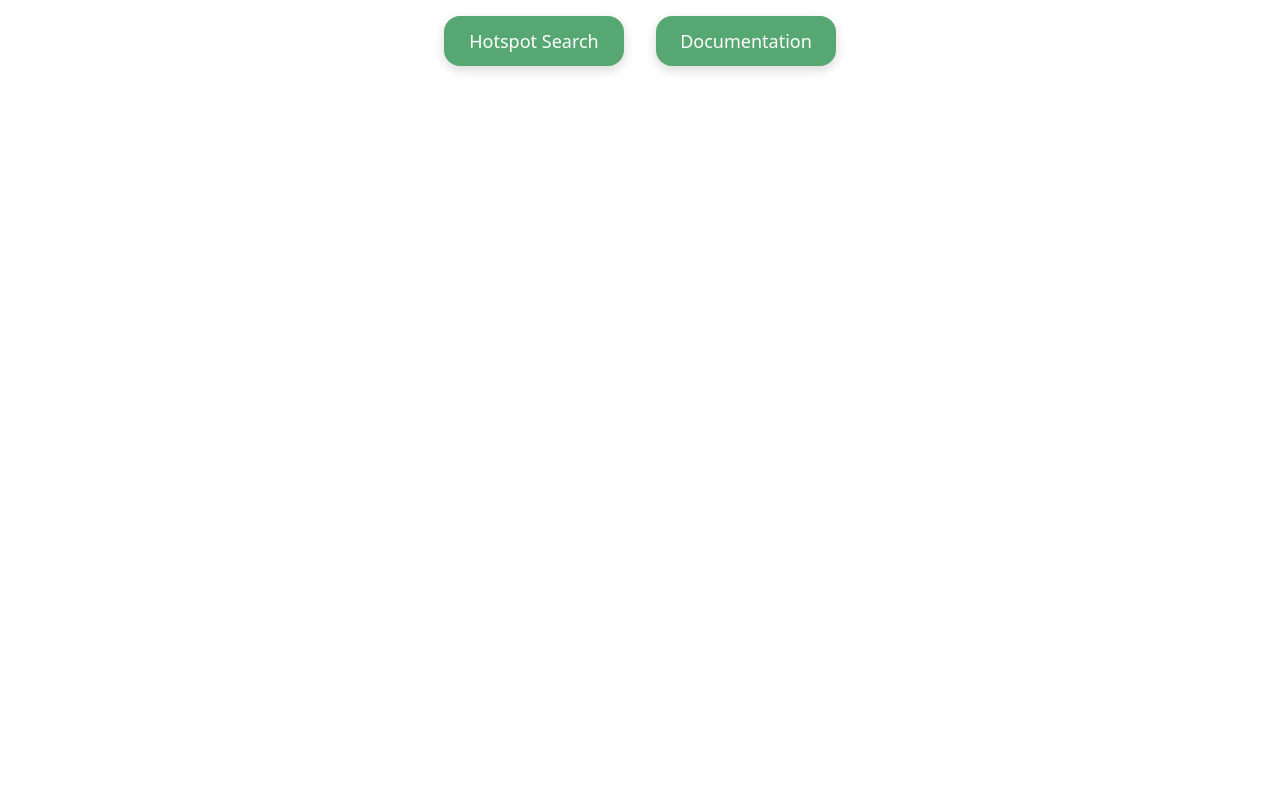
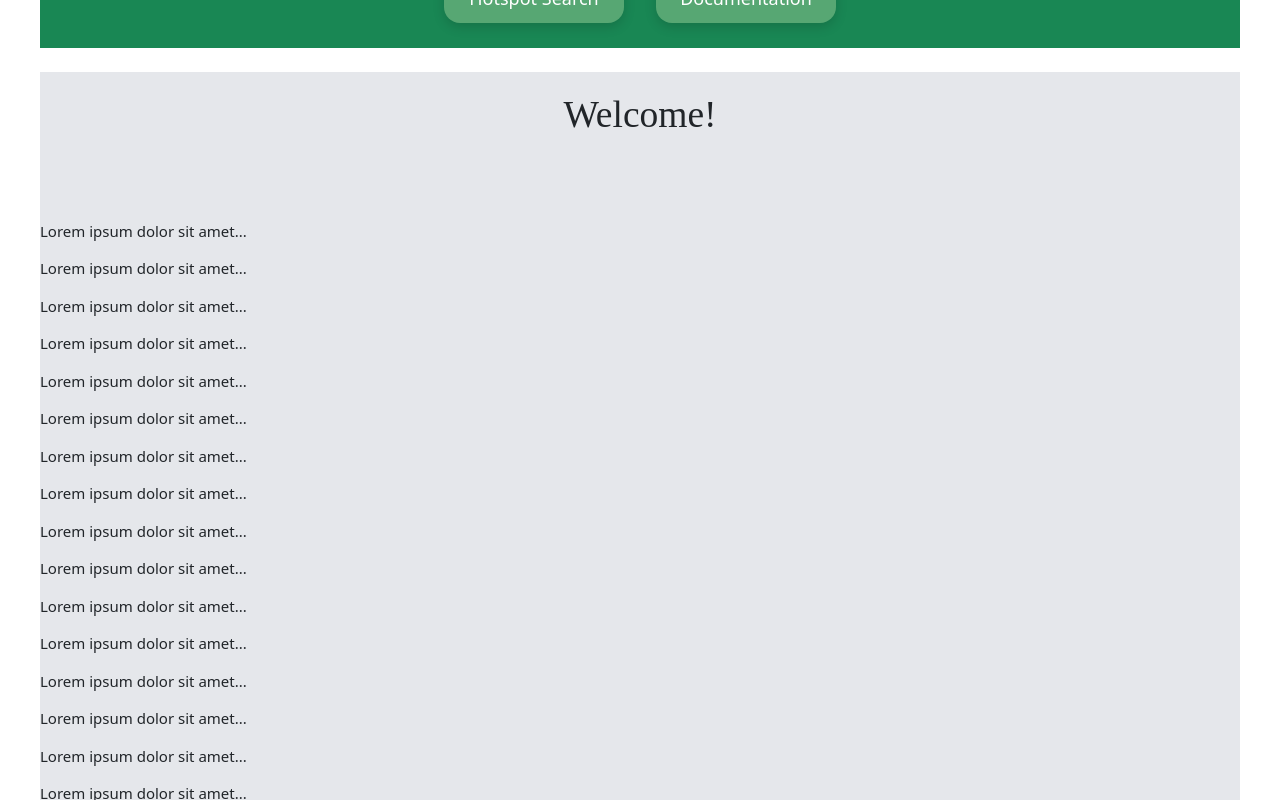
Before and after one commit to BrooktieFrogge/EBird_Hotspot_Ranker, a Vue app in the folder client/: page / in a window 1280 px wide. Built offline with nearby package versions, Linux system fonts and the light colour scheme.

Commit message:
fix so both pages work

```diff
--- a/client/src/components/HotspotAnalyticsReport.vue
+++ b/client/src/components/HotspotAnalyticsReport.vue
@@ -1,5 +1,6 @@
 <template>
   <div class="analytics-container">
+    <div class="bird-lists-container">
       <!-- LEFT SECTION: Table -->
       <div class="bird-table">
         <h2 class="section-title">Top 10 Birds</h2>
@@ -17,7 +18,7 @@
         >
           <div class="species-cell">
             <span class="index">{{ i + 1 }}.</span>
-          <span>{{ bird.name }}</span>
+            <span>{{ bird.species }}</span>
           </div>
 
           <div class="cell">{{ bird.data1 }}</div>
@@ -25,13 +26,40 @@
         </div>
       </div>
 
+      <!-- CUSTOM SELECTED BIRDS -->
+      <div class="bird-table" v-show="(analyticsStore.selectedBirds.length > 0)">
+        <h2 class="section-title">Custom Birds</h2>
+
+        <div class="table-header">
+          <div>Species</div>
+          <div>Data 1</div>
+          <div>Data 2</div>
+        </div>
+
+        <div
+          class="table-row"
+          v-for="(bird, i) in analyticsStore.selectedBirds"
+          :key="i"
+        >
+          <div class="species-cell">
+            <span class="index">{{ i + 1 }}.</span>
+            <span>{{ bird.species }}</span>
+          </div>
+
+          <div class="cell">{{ bird.data1 }}</div>
+          <div class="cell">{{ bird.data2 }}</div>
+        </div>
+      </div>
+
+    </div>
+
     <!-- RIGHT SECTION: Photos -->
-    <div class="photo-column">
-      <h2 class="section-title">Top 3 Photos</h2>
+    <div class="photo-column" v-show="analyticsStore.showTopBirdPhotos">
+    <h2 class="section-title">Top 3 </h2>
 
       <div
         class="photo-card"
-        v-for="(bird, i) in topThree"
+        v-for="(bird, i) in birds.slice(0, 3)"
         :key="i"
       >
         <img
@@ -40,10 +68,14 @@
           alt=""
         />
         <div class="photo-caption">
-          {{ i + 1 }}. {{ bird.name }}
+          {{ i + 1 }}. {{ bird.species }}
         </div>
       </div>
     </div>
+
+
+    <!-- RIGHT SECTION: Graph -->
+
   </div>
 </template>
 
@@ -67,8 +99,19 @@ const birds = analyticsStore.getPlacementTopBirds;
   overflow: scroll;
 }
 
+.bird-lists-container {
+  display: block;
+  gap: 24px;
+  height: 100vh;
+  width: 100vh;
+  background: white;
+  color: #222;
+  overflow: scroll;
+}
+
 .bird-table {
   flex: 1;
+  padding: 40px;
 }
 
 .section-title {
@@ -84,6 +127,7 @@ const birds = analyticsStore.getPlacementTopBirds;
   padding: 8px 0;
   border-bottom: 1px solid #e4e4e4;
 }
+
 
 .table-header {
   font-weight: 600;
--- a/client/src/stores/useAnalyticsStore.ts
+++ b/client/src/stores/useAnalyticsStore.ts
@@ -1,14 +1,21 @@
 import { defineStore } from 'pinia'
+import type { Bird, Hotspot } from '../types'
+import axios from 'axios';
 
 export const useAnalyticsStore = defineStore('analytics', {
   state: () => ({
     // --- Hotspot selection ---
     selectedHotspotName: null as string | null,
     selectedHotspotId: null as string | null,
+    selectedHotspot: null as Hotspot | null,
 
     // --- Filters / parameters ---
-    hotspotFrequency: Number,
-    region: String,
+    selectedHotspotFrequency: Number,
+    selectedRegion: String,
+
+    // --- Data ---
+    hotspotData:  null as Hotspot | null,
+    topBirds: [] as Bird[],
 
     // --- Analytics Panels / Toggles ---
     yearRange: {
@@ -16,11 +23,9 @@ export const useAnalyticsStore = defineStore('analytics', {
       end: null as number | null,
     },
 
-    showLikelihoodCurve: false,     // your “top birds steep dropoff graph”
+    showLikelihoodCurve: false,
     showTopBirdPhotos: true,
-
-    // --- Data ---
-    topBirds: [] as Array<{ species: string; likelihood: number }>,
+    selectedBirds: [] as Bird[],
 
 
     // --- UI-only state ---
@@ -30,28 +35,50 @@ export const useAnalyticsStore = defineStore('analytics', {
 
   getters: {
     sortedTopBirds(state) {
-      return [...state.topBirds].sort((a, b) => b.likelihood - a.likelihood)
+      return [...state.topBirds].sort((a, b) => b.data1 - a.data1)
+    },
+
+    //TEMPORARY ============== !!! -> replace later
+    getPlacementTopBirds() {
+       const birds: Bird[] = [
+        { species: "American Robin", data1: 12, data2: 8, photo: "https://placehold.co/300x200" },
+        { species: "Mourning Dove", data1: 10, data2: 7, photo: "https://placehold.co/300x200" },
+        { species: "House Finch", data1: 9, data2: 6, photo: "https://placehold.co/300x200" },
+        { species: "Blue Jay", data1: 8, data2: 5, photo: "https://placehold.co/300x200" },
+        { species: "Northern Cardinal", data1: 7, data2: 5, photo: "https://placehold.co/300x200" },
+        { species: "Dark-eyed Junco", data1: 6, data2: 4, photo: "https://placehold.co/300x200" },
+        { species: "Black-capped Chickadee", data1: 5, data2: 4, photo: "https://placehold.co/300x200" },
+        { species: "European Starling", data1: 5, data2: 3, photo: "https://placehold.co/300x200" },
+        { species: "Red-tailed Hawk", data1: 4, data2: 2, photo: "https://placehold.co/300x200" },
+        { species: "Canada Goose", data1: 4, data2: 2, photo: "https://placehold.co/300x200" },
+      ];
+      return birds;
     }
+
   },
 
   actions: {
     setHotspot(id: string) {
-      this.selectedHotspotId = id
-      this.fetchAnalytics()
+      this.selectedHotspotId = id;
+      this.fetchAnalytics();
     },
 
     setDateRange(start: number, end: number) {
-      this.yearRange.start = start
-      this.yearRange.end = end
-      this.fetchAnalytics()
+      this.yearRange.start = start;
+      this.yearRange.end = end;
+      this.fetchAnalytics();
     },
 
     toggleLikelihoodCurve() {
-      this.showLikelihoodCurve = !this.showLikelihoodCurve
+      this.showLikelihoodCurve = !this.showLikelihoodCurve;
     },
 
     toggleTopPhotos() {
-      this.showTopBirdPhotos = !this.showTopBirdPhotos
+      this.showTopBirdPhotos = !this.showTopBirdPhotos;
+    },
+
+    selectBird(bird: Bird) {
+      this.selectedBirds.push(bird);
     },
 
     async fetchAnalytics() {
@@ -62,14 +89,12 @@ export const useAnalyticsStore = defineStore('analytics', {
 
       try {
         // simulate API call
-        await new Promise(r => setTimeout(r, 400))
 
+        //have to somehow send both the hotspotId and the date range.
+        const response = await axios.get(`/api/hotspots/${this.selectedHotspotId}`); //update link
 
-        this.topBirds = [
-          { species: 'Mallard', likelihood: 0.92 },
-          { species: 'Red-tailed Hawk', likelihood: 0.55 },
-          { species: 'Black Phoebe', likelihood: 0.44 },
-        ]
+        this.selectedHotspot = response.data;
+
       } catch (e: any) {
         this.error = e.message ?? 'Unknown error'
       } finally {
--- a/client/src/views/HomeScreen.vue
+++ b/client/src/views/HomeScreen.vue
@@ -1,5 +1,6 @@
 <template>
-  <v-container class="fill-height d-flex flex-column align-center justify-center">
+  <div class="homescreen-container">
+    <!-- TOP MENU -->
     <div class="menu-grid">
      <div class="menu-item" @click="goToHotspotSearch">
         Hotspot Search
@@ -9,7 +10,72 @@
         Documentation
       </div>
     </div>
-  </v-container>
+    <!-- MAIN CONTENT-->
+    <div class="main-section">
+      <h1 style="text-align: center; padding: 20px; font-family:serif"> Welcome! </h1>
+      <p style="text-align: center; padding: 20px; font-family:serif"> </p>
+        <p>Lorem ipsum dolor sit amet... </p>
+        <p>Lorem ipsum dolor sit amet... </p>
+        <p>Lorem ipsum dolor sit amet... </p>
+        <p>Lorem ipsum dolor sit amet... </p>
+        <p>Lorem ipsum dolor sit amet... </p>
+        <p>Lorem ipsum dolor sit amet... </p>
+        <p>Lorem ipsum dolor sit amet... </p>
+        <p>Lorem ipsum dolor sit amet... </p>
+        <p>Lorem ipsum dolor sit amet... </p>
+        <p>Lorem ipsum dolor sit amet... </p>
+        <p>Lorem ipsum dolor sit amet... </p>
+        <p>Lorem ipsum dolor sit amet... </p>
+        <p>Lorem ipsum dolor sit amet... </p>
+        <p>Lorem ipsum dolor sit amet... </p>
+        <p>Lorem ipsum dolor sit amet... </p>
+        <p>Lorem ipsum dolor sit amet... </p>
+        <p>Lorem ipsum dolor sit amet... </p>
+        <p>Lorem ipsum dolor sit amet... </p>
+        <p>Lorem ipsum dolor sit amet... </p>
+        <p>Lorem ipsum dolor sit amet... </p>
+        <p>Lorem ipsum dolor sit amet... </p>
+        <p>Lorem ipsum dolor sit amet... </p>
+        <p>Lorem ipsum dolor sit amet... </p>
+        <p>Lorem ipsum dolor sit amet... </p>
+        <p>Lorem ipsum dolor sit amet... </p>
+        <p>Lorem ipsum dolor sit amet... </p>
+        <p>Lorem ipsum dolor sit amet... </p>
+        <p>Lorem ipsum dolor sit amet... </p>
+        <p>Lorem ipsum dolor sit amet... </p>
+        <p>Lorem ipsum dolor sit amet... </p>
+        <p>Lorem ipsum dolor sit amet... </p>
+        <p>Lorem ipsum dolor sit amet... </p>
+        <p>Lorem ipsum dolor sit amet... </p>
+        <p>Lorem ipsum dolor sit amet... </p>
+        <p>Lorem ipsum dolor sit amet... </p>
+        <p>Lorem ipsum dolor sit amet... </p>
+        <p>Lorem ipsum dolor sit amet... </p>
+        <p>Lorem ipsum dolor sit amet... </p>
+        <p>Lorem ipsum dolor sit amet... </p>
+        <p>Lorem ipsum dolor sit amet... </p>
+        <p>Lorem ipsum dolor sit amet... </p>
+        <p>Lorem ipsum dolor sit amet... </p>
+        <p>Lorem ipsum dolor sit amet... </p>
+        <p>Lorem ipsum dolor sit amet... </p>
+        <p>Lorem ipsum dolor sit amet... </p>
+        <p>Lorem ipsum dolor sit amet... </p>
+        <p>Lorem ipsum dolor sit amet... </p>
+        <p>Lorem ipsum dolor sit amet... </p>
+        <p>Lorem ipsum dolor sit amet... </p>
+        <p>Lorem ipsum dolor sit amet... </p>
+        <p>Lorem ipsum dolor sit amet... </p>
+        <p>Lorem ipsum dolor sit amet... </p>
+        <p>Lorem ipsum dolor sit amet... </p>
+        <p>Lorem ipsum dolor sit amet... </p>
+        <p>Lorem ipsum dolor sit amet... </p>
+        <p>Lorem ipsum dolor sit amet... </p>
+        <p>Lorem ipsum dolor sit amet... </p>
+        <p>Lorem ipsum dolor sit amet... </p>
+        <p>Lorem ipsum dolor sit amet... </p>
+
+    </div>
+  </div>
 </template>
 
 <script setup lang="ts">
@@ -46,10 +112,25 @@ function openDocs() {
 
 <style scoped>
 
+.homescreen-container {
+  display: flex;
+  gap: 24px;
+  padding: 40px;
+  height: 115vh;
+  overflow: scroll;
+  flex-direction: column;
+  align-items: center;
+  justify-content: center;
+}
+
 .menu-grid {
   display: grid;
   grid-template-columns: repeat(2, 180px);
   gap: 32px;
+  padding: 25px;
+  background-color: var(--color-success);
+  justify-content: center;
+  width: 1200px;
 }
 
 .menu-item {
@@ -76,4 +157,11 @@ function openDocs() {
   transform: translateY(-4px);
   background-color: var(--color-muted);
 }
+
+.main-section {
+  overflow: scroll;
+  min-height: 900px;
+  width: 1200px;
+  background-color: var(--color-lightgray);
+}
 </style>
```
Also changed, not shown: client/src/components/AnalyticsConfigPanel.vue (+59 -25 lines), client/src/types/index.ts (+13 -3 lines). Lines whose indentation alone changed are shown as unchanged.
